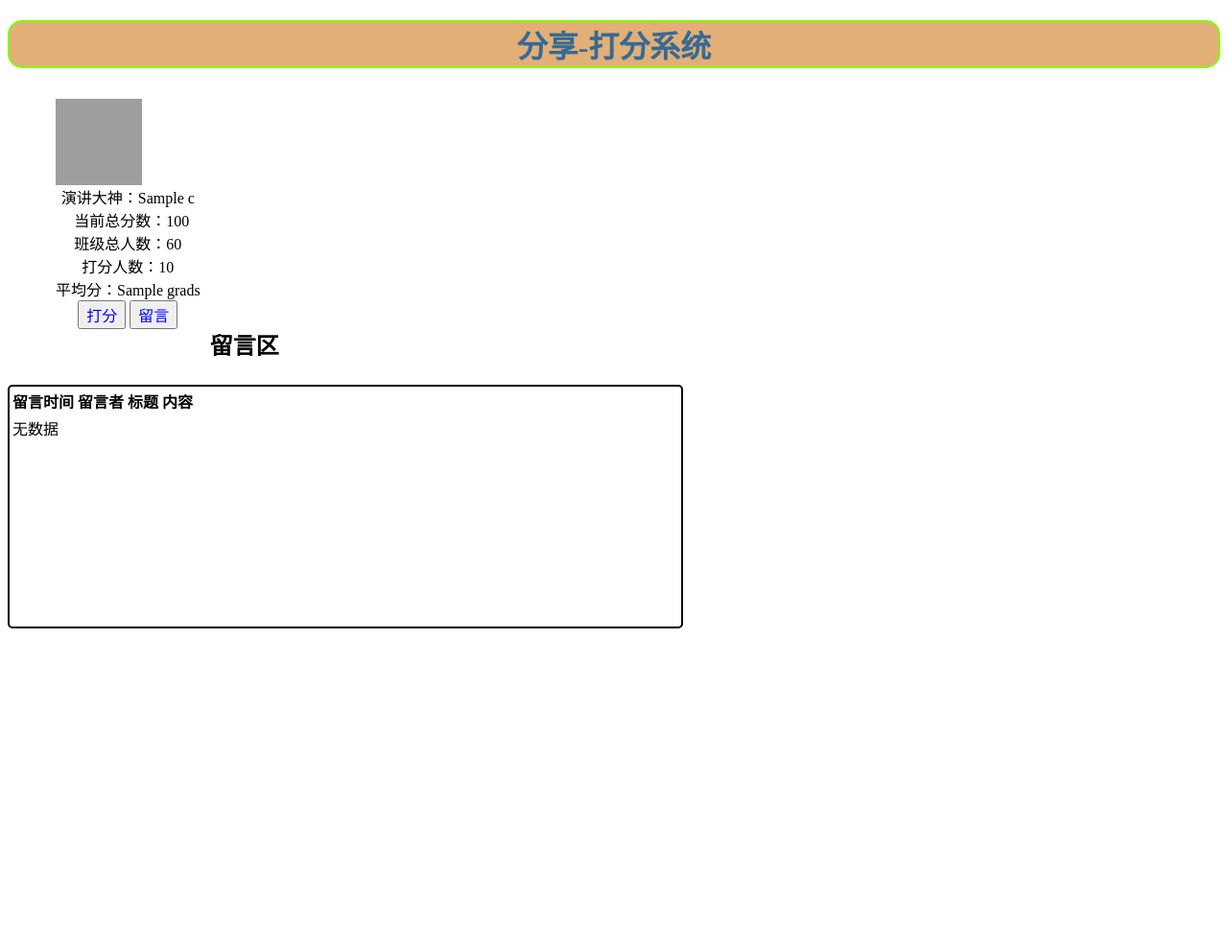
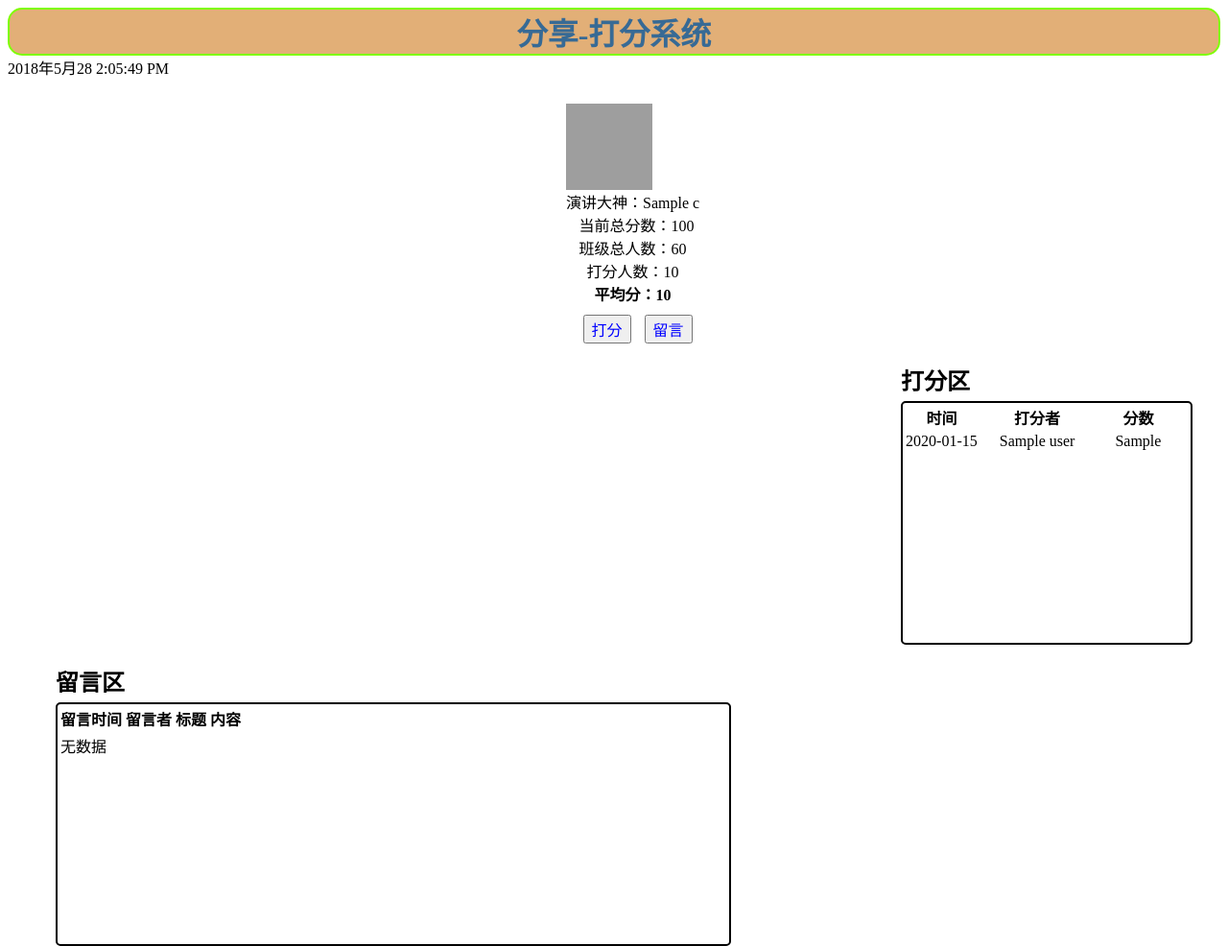
Before and after one commit to liangdongchang/VoteSys, a Django app: template templates/shareGrade.html in a window 1280 px wide. Shown: the whole page at 96% size. Before the commit the page ends 655 px from the top, so only its background shows below. Run offline with Django 3.2, Linux system fonts and the light colour scheme; the template is opened without the code that fills it: most values are stand-ins (such as "Sample title", 1, 10 or a date in 2020); grey boxes are pictures that could not be loaded.

```diff
--- a/VoteApp/urls.py
+++ b/VoteApp/urls.py
@@ -11,8 +11,11 @@ from VoteApp import views
 urlpatterns = [
     url(r'^$',views.index),
     url(r'^(\d+)', views.vote),
-    url(r'^share/(\d+)/$', views.share,name='shareGrade'),
-    url(r'^share/grade/(\d+)/(\d+)/$', views.grade),
+    # 显示主页面
+    url(r'^share/(\d+)/(\d+)$', views.share,name='shareGrade'),
+    # 打分
+    url(r'^share/grade/', views.grade),
+    # 留言
     url(r'^chat/', views.chat),
     url(r"^test/",views.test),
 ]
--- a/static/css/vote.css
+++ b/static/css/vote.css
@@ -1,15 +1,13 @@
-.box{
-    margin: 20px auto;
-    text-align: center;
 
-    display: block;
-}
 h1{
+    margin: 0;
+    padding: 0;
     color: #376A95;
     display: block;
     background-color: #E2AF77;
     border: 2px solid chartreuse;
     border-radius: 15px;
+    text-align: center;
 }
 img{
     display: block;
@@ -19,10 +17,7 @@ img{
 
 }
 
-ul{
-    /*list-style: none;*/
-    text-align: center;
-}
+
 li{
     display: block;
     float: left;
--- a/templates/shareGrade.html
+++ b/templates/shareGrade.html
@@ -9,28 +9,62 @@
 
 </head>
 <body>
-    <div class="box" style="height: 300px;text-align: center;margin: 10px auto;">
-        <h1>分享-打分系统</h1>
-        <ul>
-            <li>
+
+    <h1 >分享-打分系统</h1>
+    <span id="mytime"></span>
+    <div class="grade" style="height: 250px;width:200px;text-align: center;margin: 10px auto;">
+        <ul style="list-style: none;">
+            <li style="list-style: none;float: left;">
                 <img src="/static/img/{{ cs.cImgName }}" title ="{{ cs.cDeclaration }}">
                 演讲大神：{{ cs.cName }} <br> &nbsp;
-                当前总分数：{% widthratio cs.cVotes 1 grads %}<br>
+                当前总分数：{% widthratio cs.cVotes 1 avg %}<br>
 
                 班级总人数：60 <br>
                 打分人数：{{ cs.cVotes }} <br>
 
-                平均分：{{ grads }}<br>
-                <button class="vote"  value="{{ cs.id }}"  name="{{ cs.cName }}" title ="{{ cs.cDeclaration }}">打分</button>
+                <strong>平均分：{{ avg }}<br></strong>
+                <button style="margin: 10px 10px 0" class="vote"  value="{{ cs.id }}"  name="{{ cs.cName }}" title ="{{ cs.cDeclaration }}">打分</button>
                 <button class="chat" value="{{ cs.id }}"  name="{{ cs.cName }}" title ="{{ cs.cDeclaration }}">留言</button>
 
             </li>
         </ul>
     </div>
+    <div style="float: left;margin: 0 0 0 200px">
+        <h2 style="height: 20px; ">打分区</h2>
+        <div id="chat" style="height: 250px; width: 300px;overflow: auto;border: 2px solid black;border-radius: 5px;">
+            <table class="table table-striped table-bordered table-hover table-condensed">
+                <thead>
+                    <tr class="danger">
+                        <th>时间</th>
+                        <th>打分者</th>
+                        <th>分数</th>
 
-    <h2 style="height: 40px; width: 500px;">留言区</h2>
-    <div id="chat" style="height: 250px; width: 700px;overflow: auto;border: 2px solid black;border-radius: 5px">
+                    </tr>
+                </thead>
+                <tbody >
+                    {% if grades %}
+                        {% for grade in grades %}
+                            <tr class="{% cycle 'active' 'success' 'warning' 'info' %}">
+                                <td >{{ grade.uDate|date:'Y-m-d ' }}</td>
+                                <td style=" padding: 0 20px;">{{ grade.getUSer.uName }}</td>
+                                <td style=" padding: 0 20px;">{{  grade.uRemark }}</td>
 
+                            </tr>
+                        {% endfor %}
+                    {% else %}
+                        <tr>
+                            <td colspan="4">无数据</td>
+                        </tr>
+                    {% endif %}
+                </tbody>
+            </table>
+        </div>
+
+    </div>
+
+    <div class="grade" style="margin:0 0 0 50px;float: left;">
+        <h2 style="height: 20px; width: 100px;">留言区</h2>
+        <div id="chat" style="height: 250px; width: 700px;overflow: auto;border: 2px solid black;border-radius: 5px;">
             <table class="table table-striped table-bordered table-hover table-condensed">
                 <thead>
                     <tr class="danger">
@@ -57,10 +91,8 @@
                     {% endif %}
                 </tbody>
             </table>
-
         </div>
-
-
+    </div>
 
 
     <script>
@@ -79,8 +111,11 @@
                         alert("分数范围为0-100");
                     }
                     else {
+                        var url = '/vote/share/grade/';
                         $.ajax({
-                            url: '/vote/share/grade/'+whoId+ '/'+grades,
+                            type:"POST",
+                            url: url,
+                            data:{'whoId':whoId,'times':{{ times }},'grades':grades},
                             success: function (res) {
                                 if (res == 1) {
                                     alert("打分成功!");
@@ -108,24 +143,38 @@
                                 }
                             });
                         } else {
-{#                            alert("留言失败");#}
+                            alert("留言失败");
                         }
-
                 }
-
             });
-
+             //定时刷新,2秒后自动刷新页面
+{#            setTimeout("location.reload()",5000);#}
         });
 
         //验证字符串是否是数字
         function checkNumber(theObj) {
           var reg = /^[0-9]+.?[0-9]*$/;
-          if(reg.test(theObj)){
-              return true;
-          }else {
-              return false;
+          return reg.test(theObj);
         }
+        function showTime(){
+            nowtime=new Date();
+            year=nowtime.getFullYear();
+            month=nowtime.getMonth()+1;
+            date=nowtime.getDate();
+            document.getElementById("mytime").innerText=year+"年"+month+"月"+date+" "+nowtime.toLocaleTimeString();
         }
+        function showTime(){
+            nowtime=new Date();
+            year=nowtime.getFullYear();
+            month=nowtime.getMonth()+1;
+            date=nowtime.getDate();
+            document.getElementById("mytime").innerText=year+"年"+month+"月"+date+" "+nowtime.toLocaleTimeString();
+
+        }
+        <!--定时刷新时间-->
+        setInterval("showTime()",1000);
+
+
 
     </script>
 </body>
```
Also changed, not shown: VoteApp/models.py (+9 -4 lines), VoteApp/views.py (+24 -17 lines), VoteApp/migrations/0017_auto_20180528_2053.py (added), VoteApp/migrations/0018_auto_20180528_2054.py (added), VoteApp/migrations/0019_uservoterecord_ctimes.py (added), VoteApp/migrations/0020_auto_20180528_2103.py (added), VoteApp/migrations/0021_auto_20180528_2109.py (added), VoteApp/migrations/0022_candidate_ctimes.py (added), VoteApp/migrations/0023_auto_20180528_2131.py (added). Lines whose indentation alone changed are shown as unchanged.
